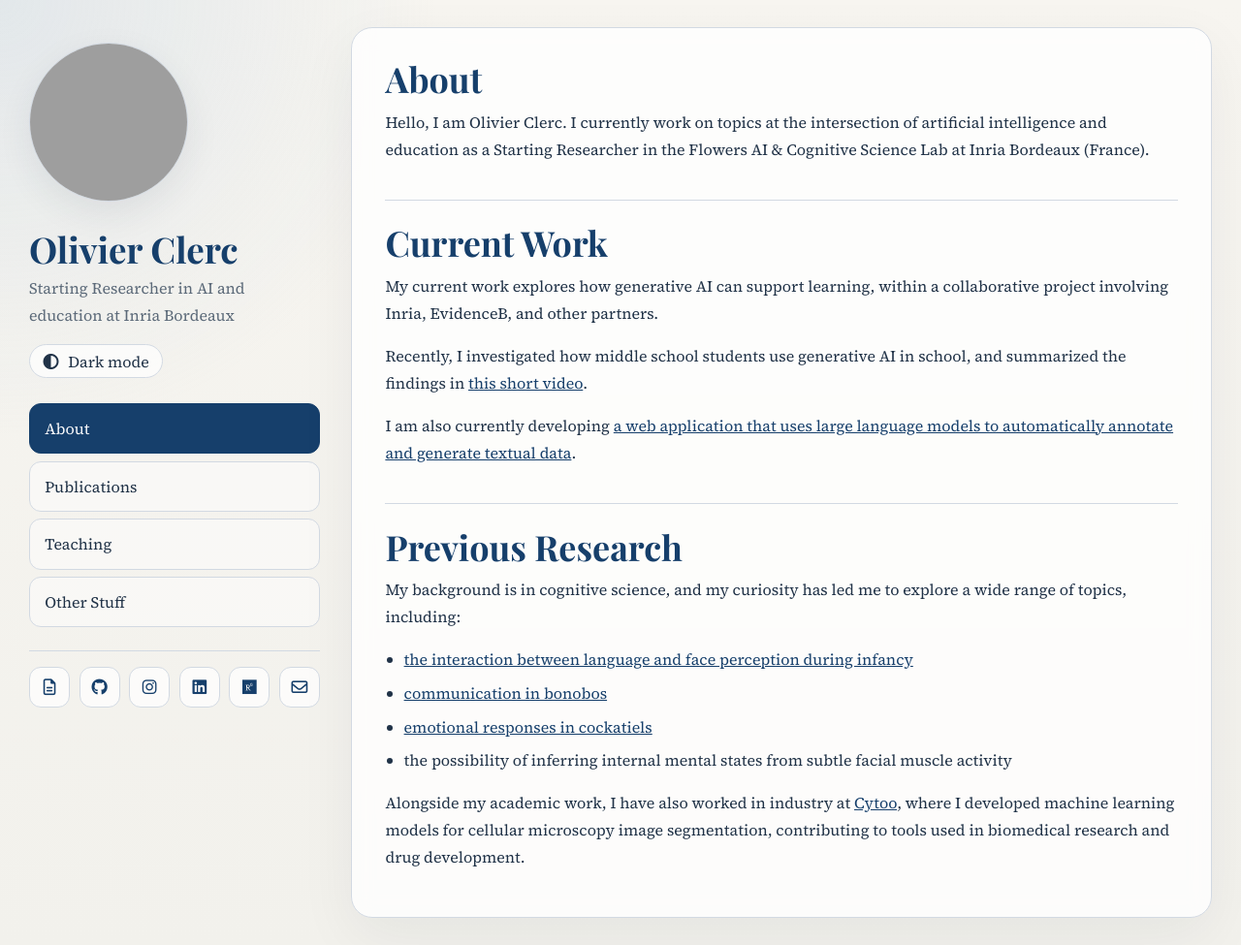
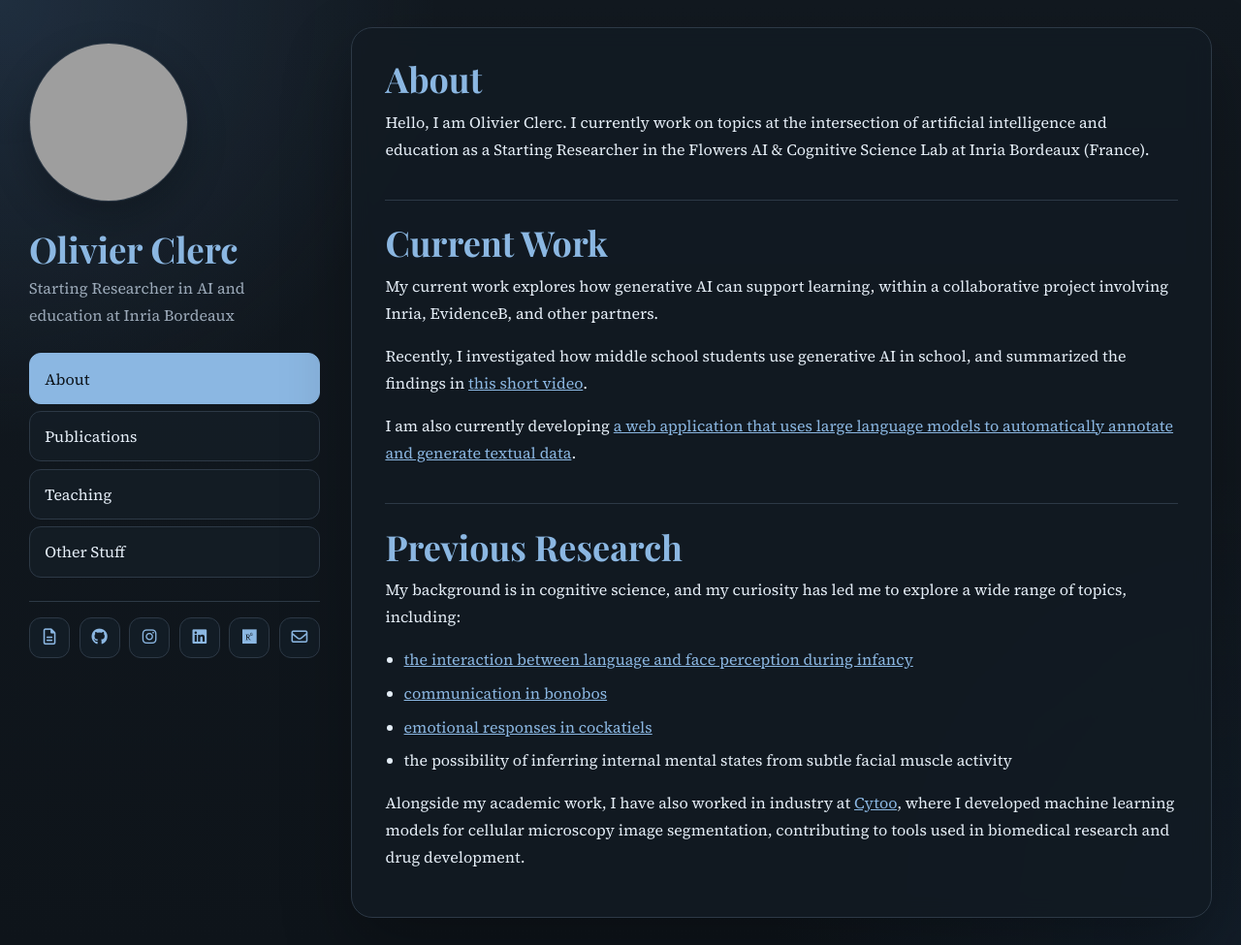
Before and after one commit to OlivierLClerc/OlivierLClerc.github.io, a Jekyll site: the page built from index.md, in a window 1280 px wide and 975 px high. Shown: the whole window at 97% size. Built offline with Jekyll 4.4.1, drawn with Linux system fonts in a browser that asks for light colours; grey boxes are pictures that could not be loaded.

Commit message:
chore: update default layout and style

```diff
--- a/_layouts/default.html
+++ b/_layouts/default.html
@@ -5,20 +5,6 @@
     <meta name="viewport" content="width=device-width, initial-scale=1">
     <title>{{ page.title | default: site.title }}</title>
     <meta name="description" content="{{ site.description }}">
-    <script>
-      (function() {
-        var theme = "light";
-        try {
-          var savedTheme = localStorage.getItem("theme");
-          if (savedTheme === "light" || savedTheme === "dark") {
-            theme = savedTheme;
-          } else if (window.matchMedia && window.matchMedia("(prefers-color-scheme: dark)").matches) {
-            theme = "dark";
-          }
-        } catch (error) {}
-        document.documentElement.setAttribute("data-theme", theme);
-      })();
-    </script>
     <link rel="preconnect" href="https://fonts.googleapis.com">
     <link rel="preconnect" href="https://fonts.gstatic.com" crossorigin>
     <link rel="stylesheet" href="https://cdnjs.cloudflare.com/ajax/libs/font-awesome/6.5.2/css/all.min.css">
@@ -38,10 +24,6 @@
         <div class="sidebar-intro">
           <h1 class="sidebar-name"><a href="{{ '/' | relative_url }}">Olivier Clerc</a></h1>
           <p class="sidebar-role">Starting Researcher in AI and education at Inria Bordeaux</p>
-          <button class="theme-toggle" type="button" data-theme-toggle aria-pressed="false">
-            <i class="fa-solid fa-circle-half-stroke" aria-hidden="true"></i>
-            <span class="theme-toggle-label">Dark mode</span>
-          </button>
         </div>
 
         <nav class="sidebar-nav" aria-label="Site pages">
@@ -93,35 +75,5 @@
         </article>
       </main>
     </div>
-    <script>
-      (function() {
-        var root = document.documentElement;
-        var button = document.querySelector("[data-theme-toggle]");
-        if (!button) {
-          return;
-        }
-
-        var label = button.querySelector(".theme-toggle-label");
-
-        function updateThemeUi(theme) {
-          var isDark = theme === "dark";
-          button.setAttribute("aria-pressed", isDark ? "true" : "false");
-          if (label) {
-            label.textContent = isDark ? "Light mode" : "Dark mode";
-          }
-        }
-
-        updateThemeUi(root.getAttribute("data-theme") || "light");
-
-        button.addEventListener("click", function() {
-          var nextTheme = root.getAttribute("data-theme") === "dark" ? "light" : "dark";
-          root.setAttribute("data-theme", nextTheme);
-          updateThemeUi(nextTheme);
-          try {
-            localStorage.setItem("theme", nextTheme);
-          } catch (error) {}
-        });
-      })();
-    </script>
   </body>
 </html>
--- a/assets/css/style.scss
+++ b/assets/css/style.scss
@@ -4,49 +4,14 @@
 @import url("https://fonts.googleapis.com/css2?family=Playfair+Display:wght@600;700&family=Source+Serif+4:wght@400;500;600&display=swap");
 
 :root {
-  color-scheme: light;
-  --paper: #f2f1ec;
-  --panel: rgba(255, 255, 255, 0.78);
-  --text: #203247;
-  --muted: #5c6a79;
-  --accent: #163f6b;
-  --line: #d2d9e2;
-  --soft: #e8edf3;
-  --link-hover: #0f3c67;
-  --line-strong: #bcc8d5;
-  --heading-secondary: #173c62;
-  --body-glow: rgba(173, 196, 220, 0.28);
-  --body-top: #f7f5f0;
-  --body-base: #f2f1ec;
-  --control-bg: rgba(255, 255, 255, 0.45);
-  --control-bg-strong: rgba(255, 255, 255, 0.7);
-  --control-hover: #ffffff;
-  --panel-shadow: rgba(25, 40, 59, 0.06);
-  --portrait-shadow: rgba(34, 52, 74, 0.08);
-  --active-text: #f8f9fb;
-}
-
-:root[data-theme="dark"] {
   color-scheme: dark;
-  --paper: #10161d;
-  --panel: rgba(20, 28, 37, 0.84);
-  --text: #e5edf6;
-  --muted: #a4b0be;
-  --accent: #8bb8e5;
-  --line: #2a3643;
-  --soft: #17222d;
-  --link-hover: #c3deff;
-  --line-strong: #405062;
-  --heading-secondary: #bfd8f5;
-  --body-glow: rgba(68, 112, 160, 0.24);
-  --body-top: #0e141a;
-  --body-base: #10161d;
-  --control-bg: rgba(18, 26, 35, 0.9);
-  --control-bg-strong: rgba(22, 31, 41, 0.95);
-  --control-hover: #1a2633;
-  --panel-shadow: rgba(0, 0, 0, 0.28);
-  --portrait-shadow: rgba(0, 0, 0, 0.22);
-  --active-text: #0e141a;
+  --paper: #0e141a;
+  --panel: rgba(19, 27, 35, 0.84);
+  --text: #e4edf6;
+  --muted: #9ba9b8;
+  --accent: #8bb7e2;
+  --line: #2d3946;
+  --soft: #17212b;
 }
 
 * {
@@ -60,12 +25,12 @@ html {
 body {
   margin: 0;
   background:
-    radial-gradient(circle at top left, var(--body-glow), transparent 28%),
-    linear-gradient(180deg, var(--body-top) 0%, var(--body-base) 100%);
+    radial-gradient(circle at top left, rgba(79, 122, 173, 0.22), transparent 28%),
+    radial-gradient(circle at bottom right, rgba(34, 67, 103, 0.18), transparent 30%),
+    linear-gradient(180deg, #121920 0%, var(--paper) 100%);
   color: var(--text);
   font-family: "Source Serif 4", Georgia, serif;
   line-height: 1.75;
-  transition: background 180ms ease, color 180ms ease;
 }
 
 a {
@@ -74,7 +39,7 @@ a {
 
 a:hover,
 a:focus {
-  color: var(--link-hover);
+  color: #bfd9f5;
 }
 
 .site-frame {
@@ -104,7 +69,7 @@ a:focus {
   border-radius: 50%;
   display: block;
   border: 1px solid var(--line);
-  box-shadow: 0 12px 35px var(--portrait-shadow);
+  box-shadow: 0 16px 40px rgba(0, 0, 0, 0.24);
 }
 
 .sidebar-intro {
@@ -130,32 +95,6 @@ a:focus {
   font-size: 1rem;
 }
 
-.theme-toggle {
-  display: inline-flex;
-  align-items: center;
-  gap: 0.6rem;
-  margin-top: 1rem;
-  padding: 0.55rem 0.85rem;
-  border: 1px solid var(--line);
-  border-radius: 999px;
-  background: var(--control-bg-strong);
-  color: var(--text);
-  font: inherit;
-  cursor: pointer;
-  transition: background-color 160ms ease, border-color 160ms ease, transform 160ms ease, color 160ms ease;
-}
-
-.theme-toggle:hover,
-.theme-toggle:focus {
-  background: var(--control-hover);
-  border-color: var(--line-strong);
-  transform: translateY(-1px);
-}
-
-.theme-toggle-label {
-  line-height: 1;
-}
-
 .sidebar-nav {
   display: grid;
   gap: 0.45rem;
@@ -169,7 +108,7 @@ a:focus {
   padding: 0.7rem 0.95rem;
   border: 1px solid var(--line);
   border-radius: 12px;
-  background: var(--control-bg);
+  background: rgba(20, 29, 38, 0.9);
   color: var(--text);
   text-decoration: none;
   font-size: 1rem;
@@ -178,15 +117,15 @@ a:focus {
 
 .sidebar-nav-link:hover,
 .sidebar-nav-link:focus {
-  background: var(--control-hover);
-  border-color: var(--line-strong);
+  background: #1c2733;
+  border-color: #425467;
   transform: translateX(2px);
 }
 
 .sidebar-nav-link.is-active {
   background: var(--accent);
   border-color: var(--accent);
-  color: var(--active-text);
+  color: #0d141b;
 }
 
 .sidebar-divider {
@@ -208,7 +147,7 @@ a:focus {
   justify-content: center;
   border: 1px solid var(--line);
   border-radius: 12px;
-  background: var(--control-bg-strong);
+  background: rgba(20, 29, 38, 0.95);
   color: var(--accent);
   text-decoration: none;
   font-size: 1.05rem;
@@ -218,8 +157,8 @@ a:focus {
 .sidebar-socials a:hover,
 .sidebar-socials a:focus {
   transform: translateY(-1px);
-  background: var(--control-hover);
-  border-color: var(--line-strong);
+  background: #1c2733;
+  border-color: #425467;
 }
 
 .page-main {
@@ -231,7 +170,7 @@ a:focus {
   border: 1px solid var(--line);
   border-radius: 22px;
   padding: 2rem 2.15rem;
-  box-shadow: 0 20px 60px var(--panel-shadow);
+  box-shadow: 0 28px 70px rgba(0, 0, 0, 0.28);
   backdrop-filter: blur(10px);
 }
 
@@ -273,7 +212,7 @@ a:focus {
 
 .page-body h3 {
   margin: 1.5rem 0 0.55rem;
-  color: var(--heading-secondary);
+  color: #b7d1ec;
   font-size: 1.32rem;
 }
 
```
